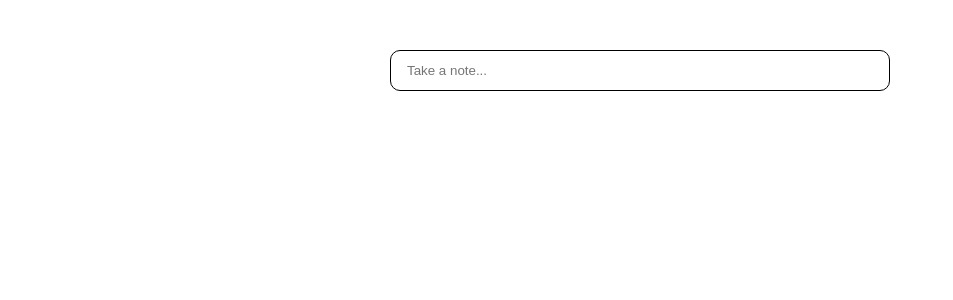
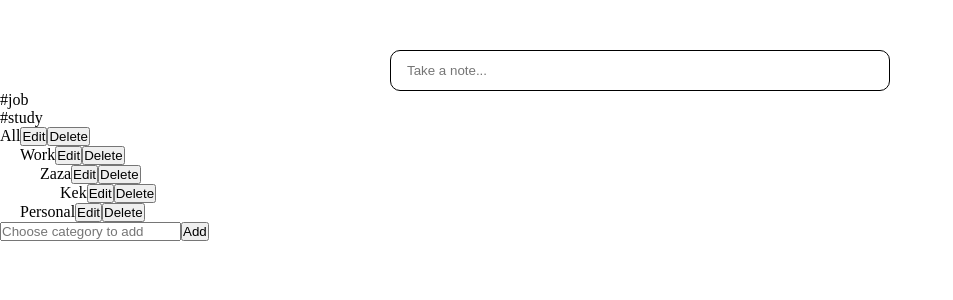
Before and after one commit to lingvvarm/light-notes, a React (Vite) app: page / in a window 1280 px wide. Shown: the top 300 px of the page, without its empty margins (0-953 px from the left). Built offline with nearby package versions, Linux system fonts and the light colour scheme.

Commit message:
categories feature

```diff
--- a/package.json
+++ b/package.json
@@ -10,11 +10,13 @@
     "preview": "vite preview"
   },
   "dependencies": {
+    "antd": "^5.17.0",
     "react": "^18.2.0",
     "react-color": "^2.19.3",
     "react-dom": "^18.2.0",
     "react-highlight-within-textarea": "^3.2.1",
-    "react-icons": "^5.1.0"
+    "react-icons": "^5.1.0",
+    "react-select": "^5.8.0"
   },
   "devDependencies": {
     "@types/react": "^18.2.66",
--- a/src/App.tsx
+++ b/src/App.tsx
@@ -1,19 +1,26 @@
-import { useState } from 'react'
 import './App.scss'
+import { useState, useRef } from 'react'
 import NoteList from './components/NoteList/NoteList'
 import AddNote from './components/AddNote/AddNote'
 import NoteInterface from './components/Note/NoteInterface'
 import EditModal from './components/EditModal/EditModal'
 import TagPicker from './components/TagPicker/TagPicker'
+import CategoryTree from './components/CategoryTree/CategoryTree'
+import { Category } from './components/CategoryTree/CategoryTree'
 
 function App() {
   const [notes, setNotes] = useState<NoteInterface[]>([]);
   const [selectedNote, setSelectedNote] = useState<NoteInterface | null>(null);
   const [selectedTags, setSelectedTags] = useState<string[]>([]);
-
+  const [selectedCategory, setSelectedCategory] = useState<Category | null>(null);
+  const [categories, setCategories] = useState<Category[]>([{id: crypto.randomUUID(), name: 'All', children: [
+    { id: crypto.randomUUID(), name: 'Work', children: [{ id: crypto.randomUUID(), name: 'Zaza', children: [{ id: crypto.randomUUID(), name: 'Kek', children: [] }] }] },
+    { id: crypto.randomUUID(), name: 'Personal', children: [] },
+  ]}]);
+  const newCategoryInputRef = useRef<HTMLInputElement>(null);
 
   const extractTags = (notes: NoteInterface[]) => {
-    const uniqueTagsSet = new Set<string>();
+    const uniqueTagsSet = new Set<string>(['#job', '#study']);
 
     notes.forEach(note => {
       note.tags.forEach(tag => {
@@ -21,6 +28,7 @@ function App() {
       });
     });
 
+    // starting tags added
     const uniqueTags = Array.from(uniqueTagsSet);
     return uniqueTags
   }
@@ -58,14 +66,73 @@ function App() {
     })
   }
 
-  const filteredNotes = selectedTags.length > 0
+  const handleSelectCategory = (category: Category) => {
+    setSelectedCategory(curCategory => {
+      if (curCategory?.id === category?.id) {
+        return null;
+      } else {
+        return category;
+      }
+    })
+  }
+
+  const addCategory = (parent: Category | null, name: string): void => {
+    if (!name) return;
+    const newCategory: Category = { id: crypto.randomUUID(), name, children: [] };
+
+    if (parent) {
+      parent.children.push(newCategory);
+      setCategories([...categories]);
+    } else {
+      const allCategoryIndex = categories.findIndex(category => category.name === 'All');
+      categories[allCategoryIndex].children.push(newCategory);
+      setCategories([...categories]);
+    }
+    if (newCategoryInputRef.current) {
+      newCategoryInputRef.current.value = '';
+    }
+  };
+
+
+  const editCategory = (category: Category, newName: string): void => {
+    category.name = newName;
+    setCategories([...categories]);
+  };
+
+  const deleteCategory = (categoryToDelete: Category): void => {
+    const deleteCategoryRecursive = (category: Category): Category | null => {
+      const updatedChildren = category.children
+        .map((child) => deleteCategoryRecursive(child))
+        .filter((child) => child !== null) as Category[];
+      if (category.id === categoryToDelete.id) {
+        return null;
+      }
+      return { ...category, children: updatedChildren };
+    };
+
+    setCategories(categories.map(deleteCategoryRecursive).filter((category) => category !== null) as Category[]);
+
+    if (categoryToDelete.id === selectedCategory?.id) setSelectedCategory(null);
+
+  };
+
+  const extractCategoryIds = (note: NoteInterface) => {
+    return note.categories.map(category => category.value)
+  }
+
+  let filteredNotes = selectedTags.length > 0
     ? notes.filter(note => selectedTags.every(tag => note.tags.includes(tag)))
     : notes;
+
+
+  filteredNotes = selectedCategory
+  ? notes.filter(note => extractCategoryIds(note).includes(selectedCategory?.id))
+  : filteredNotes;
 
   return (
     <>
       <div className="add-note-container">
-        <AddNote onAddNote={addNoteToList}/>
+        <AddNote categories={categories} selectedCategory={selectedCategory} onAddNote={addNoteToList}/>
       </div>
       <div className="app-container">
         <NoteList notes={filteredNotes} onDeleteNote={deleteNote} onEditNote={setSelectedNote}/>
@@ -76,9 +143,13 @@ function App() {
           onCloseModal={handleEditModalClose}
           onSaveNote={editNote}
           onChangeNote={setSelectedNote}
+          categories={categories}
         />
       )}
       <TagPicker tags={extractTags(notes)} selectedTags={selectedTags} onSelectTag={handleSelectTag}/>
+      <CategoryTree categories={categories} selectedCategory={selectedCategory} onSelectCategory={handleSelectCategory} onAddCategory={addCategory} onEditCategory={editCategory} onDeleteCategory={deleteCategory}/>
+      <input ref={newCategoryInputRef} type="text" name="new-category" placeholder={selectedCategory?.name ? `Add to ${selectedCategory.name}`: 'Choose category to add'} />
+      <button type='button' onClick={() => addCategory(selectedCategory, newCategoryInputRef.current.value)}>Add</button>
     </>
   )
 }
--- /dev/null
+++ b/src/components/CategoryPicker/CategoryPicker.tsx
@@ -0,0 +1,63 @@
+import Select from 'react-select'
+import { Category } from '../CategoryTree/CategoryTree';
+
+export interface CategorySelect {
+  value: string;
+  label: string;
+}
+
+interface CategoryPickerProps {
+  categories: Category[];
+  currentCategories: CategorySelect[] | Category[] | null;
+  onChangeSelect: (categories: CategorySelect[]) => void
+}
+
+function CategoryPicker({ categories, currentCategories, onChangeSelect }: CategoryPickerProps) {
+
+    const extractCategories = (categories: Category[]) => {
+        const flatCategories: CategorySelect[] = [];
+
+        const extract = (category: Category) => {
+          flatCategories.push({ value: category.id, label: category.name });
+
+          if (category.children && category.children.length > 0) {
+            category.children.forEach((child) => {
+              extract(child);
+            });
+          }
+        };
+
+        categories.forEach((category) => {
+          extract(category);
+        });
+
+        return flatCategories;
+      };
+
+
+    const selectOptions = extractCategories(categories);
+    let defaultOptions;
+
+
+    if (currentCategories) {
+      if (currentCategories?.length > 0) {
+        if (currentCategories[0]?.value && currentCategories[0]?.label) {
+          defaultOptions = currentCategories;
+        }
+        else {
+          console.log(currentCategories);
+          defaultOptions = currentCategories?.map((category) => ({ value: category.id, label: category.name }));
+        }
+      }
+      else {
+        defaultOptions = null;
+      }
+    }
+
+    return (
+        // @ts-expect-error built-in types of library component
+        <Select options={selectOptions} onChange={onChangeSelect} defaultValue={defaultOptions} placeholder='Categories...' isMulti isClearable={false}/>
+    )
+}
+
+export default CategoryPicker;
--- /dev/null
+++ b/src/components/CategoryTree/CategoryTree.scss
@@ -0,0 +1,8 @@
+.category-item {
+    border: 1px solid red;
+    all: revert;
+}
+
+.selected-category > span {
+    color: blue;
+}
--- /dev/null
+++ b/src/components/CategoryTree/CategoryTree.tsx
@@ -0,0 +1,92 @@
+import React, { useState } from 'react';
+import './CategoryTree.scss';
+
+export interface Category {
+    id: string;
+    name: string;
+    children: Category[];
+  }
+
+interface CategoryTreeProps {
+  categories: Category[];
+  selectedCategory: Category | null;
+  onSelectCategory: (category: Category) => void;
+  onAddCategory: (parent: Category | null, name: string) => void;
+  onEditCategory: (category: Category, newName: string) => void;
+  onDeleteCategory: (category: Category) => void;
+  depth?: number;
+}
+
+function CategoryTree({
+  categories,
+  selectedCategory,
+  onSelectCategory,
+  onAddCategory,
+  onEditCategory,
+  onDeleteCategory,
+  depth = 0,
+}: CategoryTreeProps) {
+  const [editCategoryId, setEditCategoryId] = useState<string | null>(null);
+  const [editedCategoryName, setEditedCategoryName] = useState<string>('');
+
+  const handleCategoryClick = (event: React.MouseEvent, subcategory: Category) => {
+    event.stopPropagation();
+    onSelectCategory(subcategory);
+  };
+
+  const handleDeleteCategory = (event: React.MouseEvent, category: Category) => {
+    event.stopPropagation();
+    onDeleteCategory(category);
+  };
+
+  const handleEditCategory = (category: Category) => {
+    setEditCategoryId(category.id);
+    setEditedCategoryName(category.name);
+  };
+
+  const handleSaveCategory = (category: Category) => {
+    onEditCategory(category, editedCategoryName);
+    setEditCategoryId(null);
+  };
+
+  return (
+    <ul>
+      {categories.map((category) => (
+        <li
+          key={category.id}
+          className={selectedCategory?.id === category.id ? 'category-item selected-category' : 'category-item'}
+          onClick={(event) => handleCategoryClick(event, category)}
+        >
+          {editCategoryId === category.id ? (
+            <input
+              type="text"
+              value={editedCategoryName}
+              onChange={(e) => setEditedCategoryName(e.target.value)}
+            />
+          ) : (
+            <span style={{ marginLeft: `${depth * 20}px` }}>{category.name}</span>
+          )}
+          {editCategoryId === category.id ? (
+            <button onClick={() => handleSaveCategory(category)}>Save</button>
+          ) : (
+            <button onClick={() => handleEditCategory(category)}>Edit</button>
+          )}
+          <button onClick={(event) => handleDeleteCategory(event, category)}>Delete</button>
+          {category.children.length > 0 && (
+            <CategoryTree
+              categories={category.children}
+              selectedCategory={selectedCategory}
+              onSelectCategory={onSelectCategory}
+              onAddCategory={onAddCategory}
+              onEditCategory={onEditCategory}
+              onDeleteCategory={onDeleteCategory}
+              depth={depth + 1}
+            />
+          )}
+        </li>
+      ))}
+    </ul>
+  );
+}
+
+export default CategoryTree;
--- a/src/components/EditModal/EditModal.tsx
+++ b/src/components/EditModal/EditModal.tsx
@@ -1,18 +1,21 @@
 import './EditModal.scss';
 import NoteInterface from '../Note/NoteInterface';
-import { ChangeEvent, useRef } from 'react';
-import { useEffect } from 'react';
+import { ChangeEvent } from 'react';
+import { useEffect, useRef } from 'react';
 import ColorPicker from '../ColorPicker/ColorPicker';
+import CategoryPicker, { CategorySelect } from '../CategoryPicker/CategoryPicker';
+import { Category } from '../CategoryTree/CategoryTree';
 
 interface EditModalProps {
     note: NoteInterface;
     onCloseModal: () => void;
     onSaveNote: () => void;
     onChangeNote: (note: NoteInterface) => void;
+    categories: Category[]
 }
 
 
-function EditModal({ note, onCloseModal, onSaveNote, onChangeNote }: EditModalProps) {
+function EditModal({ note, onCloseModal, onSaveNote, onChangeNote, categories }: EditModalProps) {
   const modalRef = useRef<HTMLDivElement>(null);
 
   useEffect(() => {
@@ -44,6 +47,11 @@ function EditModal({ note, onCloseModal, onSaveNote, onChangeNote }: EditModalPr
       onChangeNote({ ...note, color: colorHex });
     };
 
+    const handleCategoryEdit = function(categories: CategorySelect[]) {
+      onChangeNote({...note, categories});
+    }
+
+
 
   const handleSave = () => {
     onSaveNote();
@@ -65,6 +73,7 @@ function EditModal({ note, onCloseModal, onSaveNote, onChangeNote }: EditModalPr
           onChange={handleInputChange}
         />
         <div className="edit-btns">
+          <CategoryPicker categories={categories} currentCategories={note.categories} onChangeSelect={handleCategoryEdit}/>
           <ColorPicker changeColor={handleColorEdit}/>
           <button type="button" onClick={handleSave}>Save</button>
           <button type="button" onClick={onCloseModal}>Cancel</button>
--- a/src/components/Note/Note.tsx
+++ b/src/components/Note/Note.tsx
@@ -9,7 +9,7 @@ interface NoteProps {
 
 function Note({ note, onDeleteNote, onEditNote }: NoteProps) {
     const text = note.text
-    const tag_regex = new RegExp("#[^s#]+");
+    const tag_regex = /#[^\s#]+/g;
 
     const highlighted_text = text.split(" ").map((word, index) => {
         if (word.match(tag_regex))
--- a/src/components/Note/NoteInterface.ts
+++ b/src/components/Note/NoteInterface.ts
@@ -1,9 +1,11 @@
+import { CategorySelect } from "../CategoryPicker/CategoryPicker";
 interface NoteInterface {
   id: string;
   title: string;
   text: string;
   color: string;
   tags: string[];
+  categories: CategorySelect[];
 }
 
 export default NoteInterface;
--- a/src/components/TagPicker/TagPicker.tsx
+++ b/src/components/TagPicker/TagPicker.tsx
@@ -5,7 +5,6 @@ interface TagPickerProps {
     selectedTags: string[];
     onSelectTag: (tag: string) => void
 }
-
 
 function TagPicker({ tags, selectedTags, onSelectTag }: TagPickerProps) {
     return (
```
Also changed, not shown: src/components/AddNote/AddNote.tsx (+33 -20 lines), src/components/CategoryPicker/CategoryPicker.scss (added).
